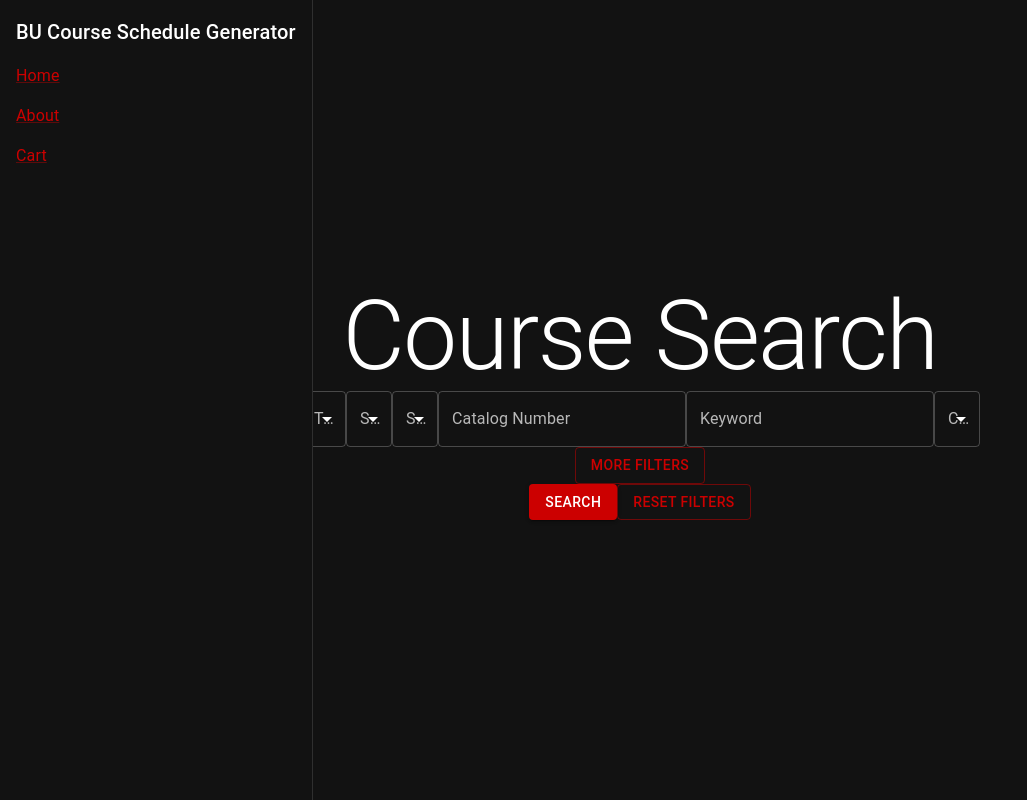
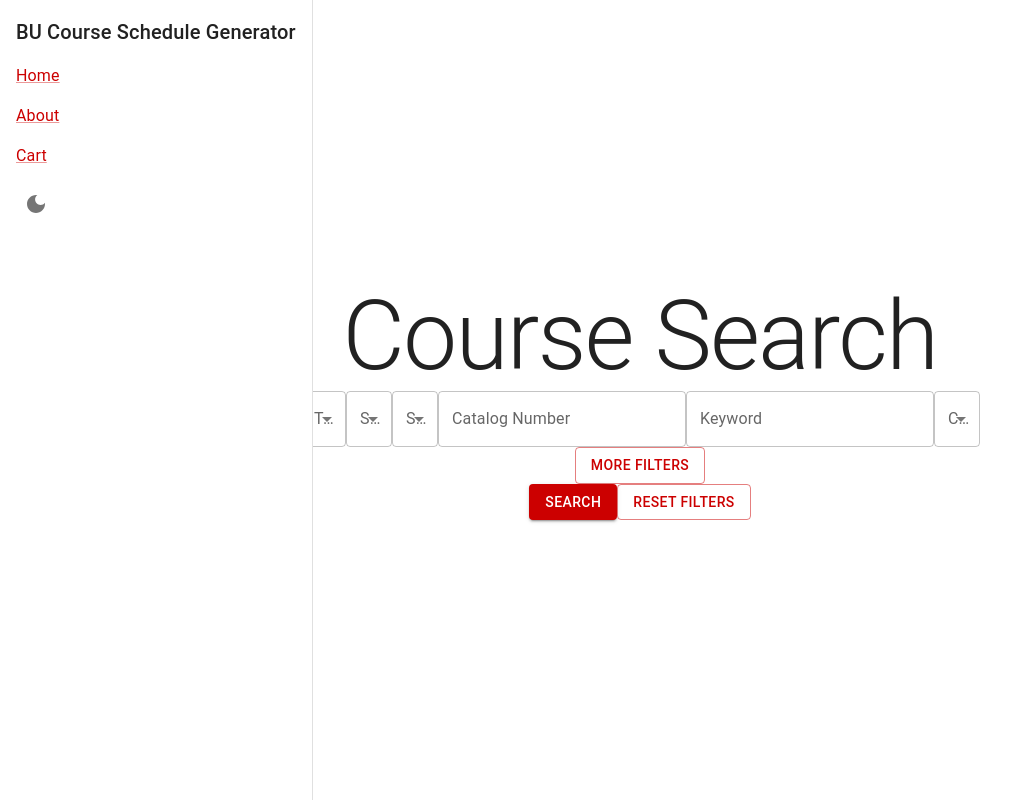
Before and after one commit to koacow/bu-class-scheduler, a React (Vite) app: page / in a window 1280 px wide. Shown: the whole page, without its empty margins (0-1027 px from the left). Built offline with nearby package versions, Linux system fonts and the light colour scheme.

Commit message:
added dark mode context

```diff
--- a/package.json
+++ b/package.json
@@ -12,7 +12,8 @@
   "dependencies": {
     "@emotion/react": "^11.13.3",
     "@emotion/styled": "^11.13.0",
-    "@mui/material": "^6.1.0",
+    "@mui/icons-material": "^6.1.1",
+    "@mui/material": "^6.1.1",
     "react": "^18.3.1",
     "react-dom": "^18.3.1",
     "react-router-dom": "^6.26.2"
--- a/src/App.tsx
+++ b/src/App.tsx
@@ -1,4 +1,4 @@
-import React from 'react';
+import React, { createContext, useState } from 'react';
 import {
   RouterProvider,
   Route,
@@ -23,10 +23,17 @@
   return <RouterLink data-testid="custom-link" ref={ref} to={href} {...other} />;
 });
 
+export const DarkModeContext = createContext({
+  darkMode: false,
+  setDarkMode: (value: boolean) => {},
+});
+
 function App() {
+  const [ darkMode, setDarkMode ] = useState(false);
+
   const theme = responsiveFontSizes(createTheme({
     palette: {
-      mode: 'dark',
+      mode: darkMode ? 'dark' : 'light',
       primary: {
         main: '#cc0000',
 
@@ -54,7 +61,9 @@
   return (
     <ThemeProvider theme={theme}>
       <CssBaseline />
-      <RouterProvider router={router} />
+      <DarkModeContext.Provider value={{ darkMode, setDarkMode }}>
+        <RouterProvider router={router} />
+      </DarkModeContext.Provider>
     </ThemeProvider>
   )
 }
--- a/src/components/NavBar/index.tsx
+++ b/src/components/NavBar/index.tsx
@@ -3,6 +3,11 @@
 import List from '@mui/material/List';
 import ListItem from '@mui/material/ListItem';
 import Link from '@mui/material/Link';
+import IconButton from '@mui/material/IconButton';
+import LightMode from '@mui/icons-material/LightMode';
+import DarkMode from '@mui/icons-material/DarkMode';
+import { useContext } from 'react';
+import { DarkModeContext } from '../../App';
 
 export default function NavBar() {
     const LinksToLabels = {
@@ -10,9 +15,14 @@
         '/about': 'About',
         '/cart': 'Cart',
     }
+
+    const { darkMode, setDarkMode } = useContext(DarkModeContext);
     return (
         <Drawer
             variant='permanent'
+            sx={{
+                bgcolor: 'primary.main',
+            }}
         >
             <List>
                 <ListItem>
@@ -25,6 +35,11 @@
                         <Link href={link} >{label}</Link>
                     </ListItem>
                 ))}
+                <ListItem>
+                    <IconButton onClick={() => setDarkMode(!darkMode)}>
+                        {darkMode ? <LightMode /> : <DarkMode />}
+                    </IconButton>
+                </ListItem>
             </List>
         </Drawer>
     )
```
Also changed, not shown: 1 other file (tests, documents, lock files or other folders).
